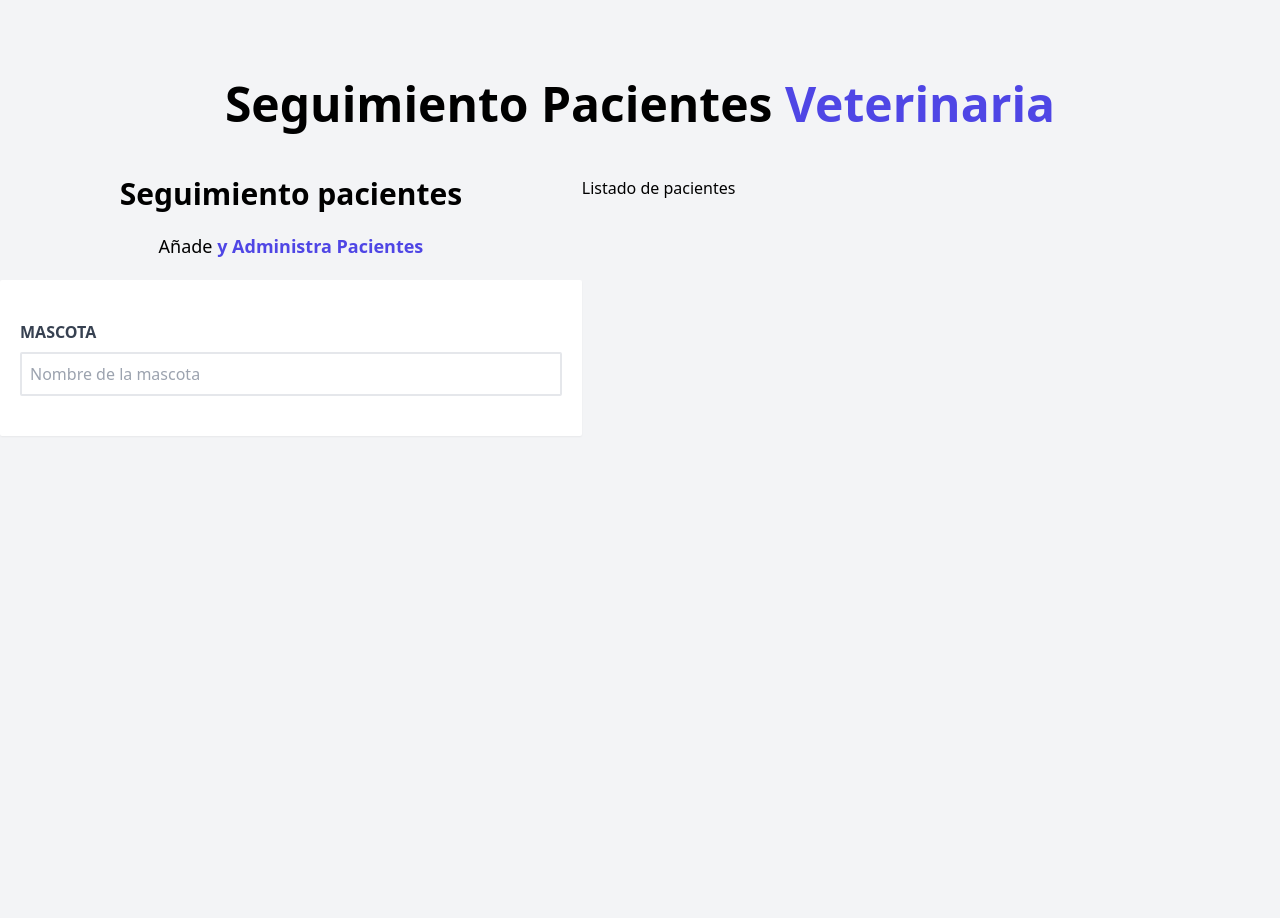
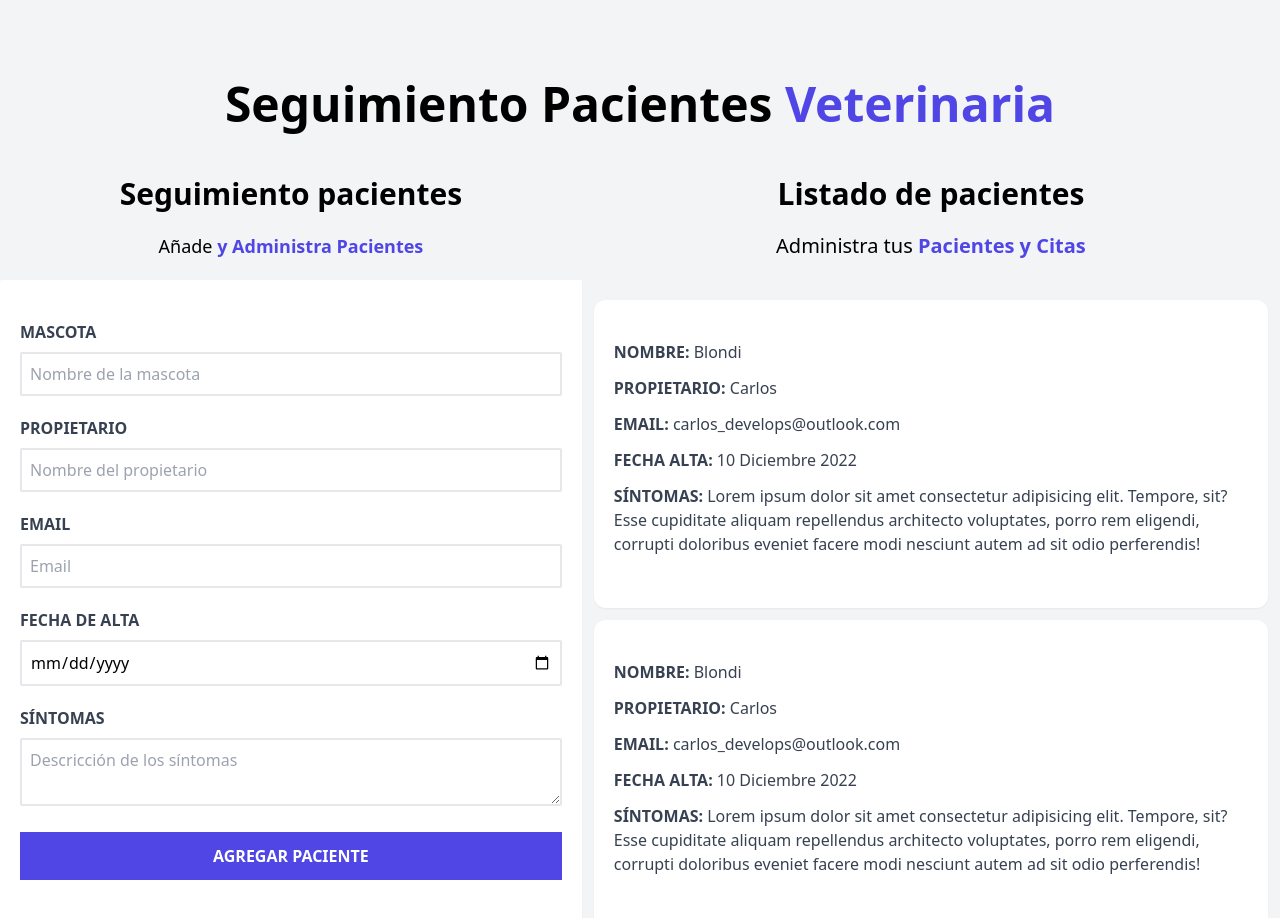
Before and after one commit to YouDevs/react-veterinaria, a React (Vite) app: page / in a window 1280 px wide. Shown: the top 918 px of the page. Before the commit the page ends 880 px from the top, so only its background shows below. Built offline with nearby package versions, Linux system fonts and the light colour scheme.

Commit message:
formulario y listado de pacientes

```diff
--- a/src/components/Form.jsx
+++ b/src/components/Form.jsx
@@ -9,8 +9,8 @@ const Form = () => {
         <span className='text-indigo-600 font-bold'>y Administra Pacientes</span>
       </p>
 
-      <form className='bg-white shadow-sm rounded-sm py-10 px-5' action="">
-        <div>
+      <form className='bg-white shadow-sm rounded-sm py-10 px-5 mb-10' action="">
+        <div className='mb-5'>
           <label
             htmlFor='mascota'
             className='block text-gray-700 uppercase font-bold'
@@ -22,6 +22,60 @@ const Form = () => {
             placeholder='Nombre de la mascota'
           />
         </div>
+        <div className='mb-5'>
+          <label
+            htmlFor='mascota'
+            className='block text-gray-700 uppercase font-bold'
+            >Propietario</label>
+          <input
+            id="propietario"
+            className='border-2 w-full p-2 mt-2 placeholder-gray-400 rounded-sm'
+            type="text"
+            placeholder='Nombre del propietario'
+          />
+        </div>
+        <div className='mb-5'>
+          <label
+            htmlFor='email'
+            className='block text-gray-700 uppercase font-bold'
+            >Email</label>
+          <input
+            id="email"
+            className='border-2 w-full p-2 mt-2 placeholder-gray-400 rounded-sm'
+            type="email"
+            placeholder='Email'
+          />
+        </div>
+        <div className='mb-5'>
+          <label
+            htmlFor='email'
+            className='block text-gray-700 uppercase font-bold'
+            >Fecha de Alta</label>
+          <input
+            id="alta"
+            className='border-2 w-full p-2 mt-2 placeholder-gray-400 rounded-sm'
+            type="date"
+            placeholder='Fecha de alta del paciente'
+          />
+        </div>
+        <div className='mb-5'>
+          <label
+            htmlFor='sintomas'
+            className='block text-gray-700 uppercase font-bold'
+            >Síntomas</label>
+          <textarea
+            name=""
+            id="sintomas"
+            className='border-2 w-full p-2 mt-2 placeholder-gray-400 rounded-sm'
+            placeholder='Descricción de los síntomas'>
+            </textarea>
+        </div>
+
+        <input
+          type="sumbit"
+          className='bg-indigo-600 w-full p-3 text-white uppercase font-bold text-center hover:bg-indigo-700 transition-colors cursor-pointer'
+          value="Agregar paciente"
+        />
       </form>
     </div>
   )
--- /dev/null
+++ b/src/components/Patient.jsx
@@ -0,0 +1,23 @@
+const Patient = () => {
+  return (
+    <div className='m-3 bg-white shadow-sm px-5 py-10 rounded-xl'>
+        <p className='font-bold mb-3 text-gray-700 uppercase'> Nombre: {''}
+          <span className='font-normal normal-case'>Blondi</span>
+        </p>
+        <p className='font-bold mb-3 text-gray-700 uppercase'> Propietario: {''}
+          <span className='font-normal normal-case'>Carlos</span>
+        </p>
+        <p className='font-bold mb-3 text-gray-700 uppercase'> Email: {''}
+          <span className='font-normal normal-case'>carlos_develops@outlook.com</span>
+        </p>
+        <p className='font-bold mb-3 text-gray-700 uppercase'> Fecha Alta: {''}
+          <span className='font-normal normal-case'>10 Diciembre 2022</span>
+        </p>
+        <p className='font-bold mb-3 text-gray-700 uppercase'> Síntomas: {''}
+          <span className='font-normal normal-case'>Lorem ipsum dolor sit amet consectetur adipisicing elit. Tempore, sit? Esse cupiditate aliquam repellendus architecto voluptates, porro rem eligendi, corrupti doloribus eveniet facere modi nesciunt autem ad sit odio perferendis!</span>
+        </p>
+    </div>
+  )
+}
+
+export default Patient
--- a/src/components/PatientList.jsx
+++ b/src/components/PatientList.jsx
@@ -1,9 +1,20 @@
 import React from 'react'
+import Patient from './Patient'
 
 const PatientList = () => {
   return (
-    <div className='md:w-1/2 lg:w-3/5'>
-      <h2>Listado de pacientes</h2>
+    <div className='md:w-1/2 lg:w-3/5 md:h-screen overflow-y-scroll'>
+
+      <h2 className='font-black text-3xl text-center'>Listado de pacientes</h2>
+      <p className='text-xl mt-5 mb-10 text-center'>
+        Administra tus {''}
+        <span className='text-indigo-600 font-bold'>Pacientes y Citas</span>
+      </p>
+
+      <Patient />
+      <Patient />
+      <Patient />
+      <Patient />
     </div>
   )
 }
```
